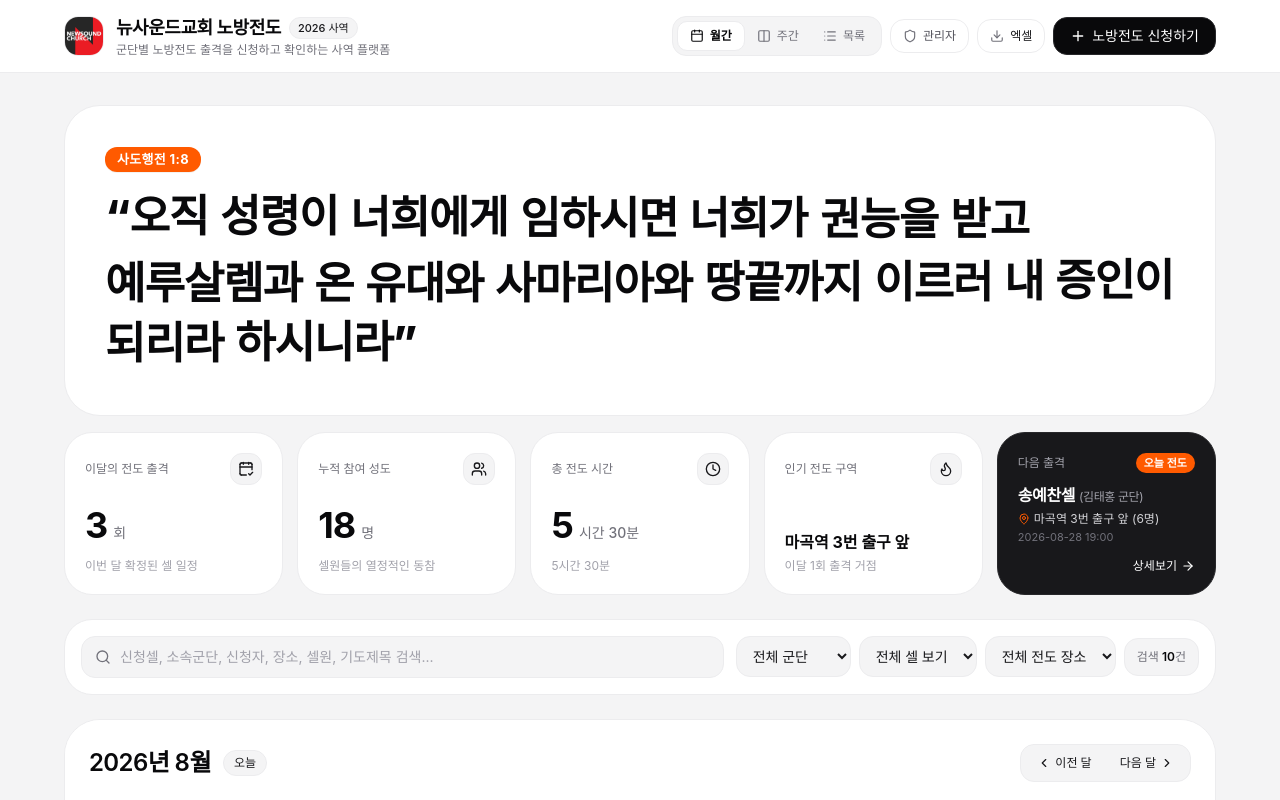
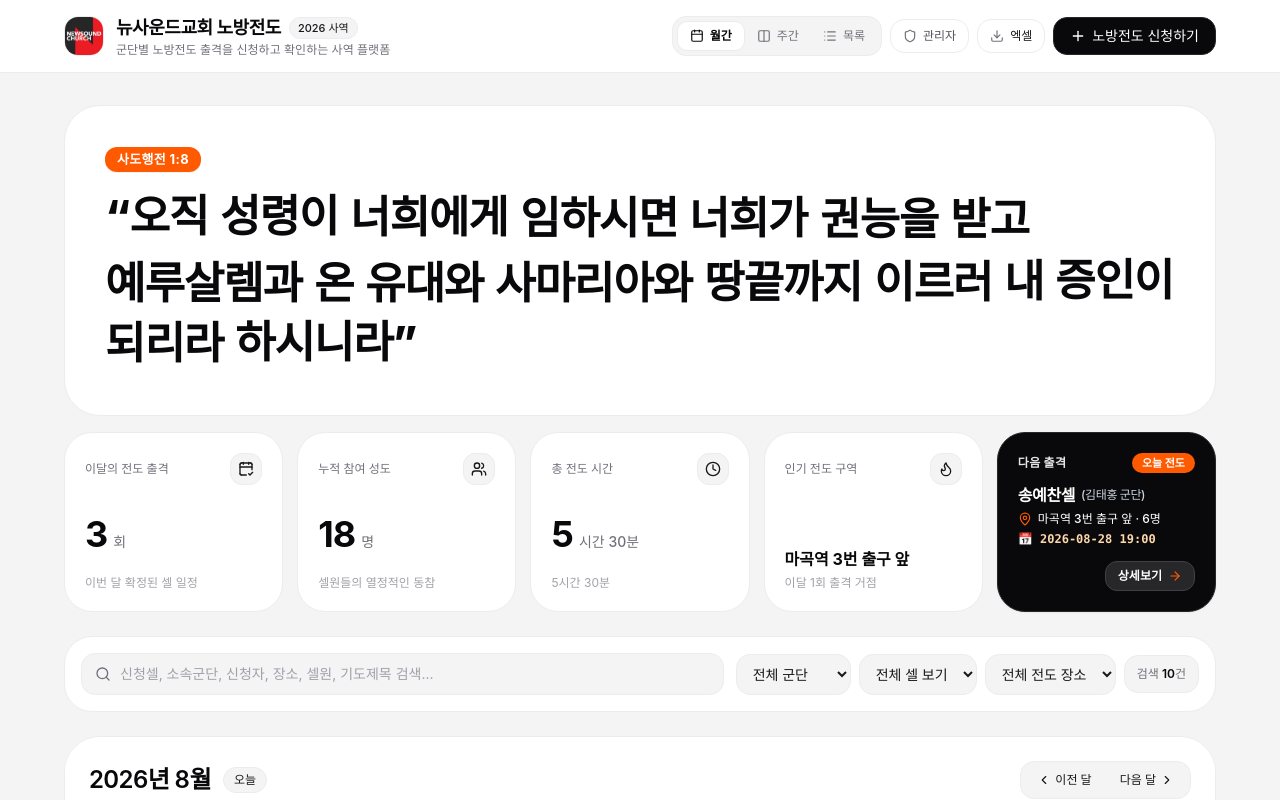
Before and after one commit to syc5032-code/newsound-evangelism, a React (Vite) app: page / in a window 1280 px wide. Shown: the top 800 px of the page. Built offline with nearby package versions, Linux system fonts and the light colour scheme; a web font is replaced by a local one.

Commit message:
fix: make text in next upcoming schedule card high contrast and easily readable

```diff
--- a/src/components/StatsBanner.tsx
+++ b/src/components/StatsBanner.tsx
@@ -197,35 +197,35 @@ export const StatsBanner: React.FC<StatsBannerProps> = ({
           </div>
         </div>
 
-        {/* 5. Dark Feature Card (Next Upcoming Schedule) */}
-        <div className="bg-[#18181b] rounded-[28px] p-5 text-[#ffffff] flex flex-col justify-between border border-[#27272a]">
+        {/* 5. Next Upcoming Schedule Feature Card */}
+        <div className="bg-[#09090b] rounded-[28px] p-5 text-[#ffffff] flex flex-col justify-between border border-[#27272a] shadow-xs">
           <div>
             <div className="flex items-center justify-between">
-              <span className="text-xs font-medium text-[#a1a1aa]">다음 출격</span>
+              <span className="text-xs font-bold text-[#e4e4e7] tracking-wide">다음 출격</span>
               {nextUpcoming && (
-                <span className="px-2 py-0.5 rounded-[12px] text-[11px] font-semibold bg-[#ff5a00] text-[#ffffff]">
+                <span className="px-2.5 py-0.5 rounded-[12px] text-[11px] font-bold bg-[#ff5a00] text-[#ffffff] shadow-2xs">
                   {getDDayString(nextUpcoming.date).label}
                 </span>
               )}
             </div>
             {nextUpcoming ? (
-              <div className="mt-2.5">
-                <p className="text-base font-bold text-[#ffffff] tracking-tight truncate">
-                  {nextUpcoming.cellName}
+              <div className="mt-2.5 space-y-1">
+                <p className="text-base font-bold text-[#ffffff] tracking-tight truncate flex items-center gap-1.5">
+                  <span>{nextUpcoming.cellName}</span>
                   {nextUpcoming.corpsName && (
-                    <span className="text-xs font-normal text-[#a1a1aa] ml-1">({nextUpcoming.corpsName})</span>
+                    <span className="text-xs font-medium text-[#cbd5e1]">({nextUpcoming.corpsName})</span>
                   )}
                 </p>
-                <p className="text-xs text-[#d4d4d8] flex items-center gap-1 mt-1 truncate">
-                  <MapPin className="w-3 h-3 shrink-0 text-[#ff5a00]" />
-                  <span className="truncate">{nextUpcoming.location} ({nextUpcoming.participantCount}명)</span>
+                <p className="text-xs text-[#f1f5f9] flex items-center gap-1.5 truncate font-medium">
+                  <MapPin className="w-3.5 h-3.5 shrink-0 text-[#ff5a00]" />
+                  <span className="truncate text-[#ffffff] font-medium">{nextUpcoming.location} · {nextUpcoming.participantCount}명</span>
                 </p>
-                <p className="text-[11px] text-[#71717a] mt-0.5">
-                  {nextUpcoming.date} {nextUpcoming.startTime}
+                <p className="text-xs font-semibold text-[#fed7aa] font-mono">
+                  📅 {nextUpcoming.date} {nextUpcoming.startTime}
                 </p>
               </div>
             ) : (
-              <p className="text-xs text-[#71717a] mt-2.5">
+              <p className="text-xs text-[#a1a1aa] mt-2.5">
                 예정된 다음 일정이 없습니다.
               </p>
             )}
@@ -234,10 +234,10 @@ export const StatsBanner: React.FC<StatsBannerProps> = ({
           {nextUpcoming && (
             <button
               onClick={() => onSelectSchedule(nextUpcoming)}
-              className="mt-3 inline-flex items-center gap-1 text-xs font-medium text-[#ffffff] hover:text-[#ff5a00] transition-colors self-end cursor-pointer"
+              className="mt-3.5 inline-flex items-center gap-1.5 px-3 py-1.5 bg-[#27272a] hover:bg-[#3f3f46] text-[#ffffff] text-xs font-bold rounded-[12px] border border-[#3f3f46] transition-all self-end cursor-pointer shadow-2xs"
             >
               <span>상세보기</span>
-              <ArrowRight className="w-3.5 h-3.5" />
+              <ArrowRight className="w-3.5 h-3.5 text-[#ff5a00]" />
             </button>
           )}
         </div>
```
Also changed, not shown: 1 other file (tests, documents, lock files or other folders).
